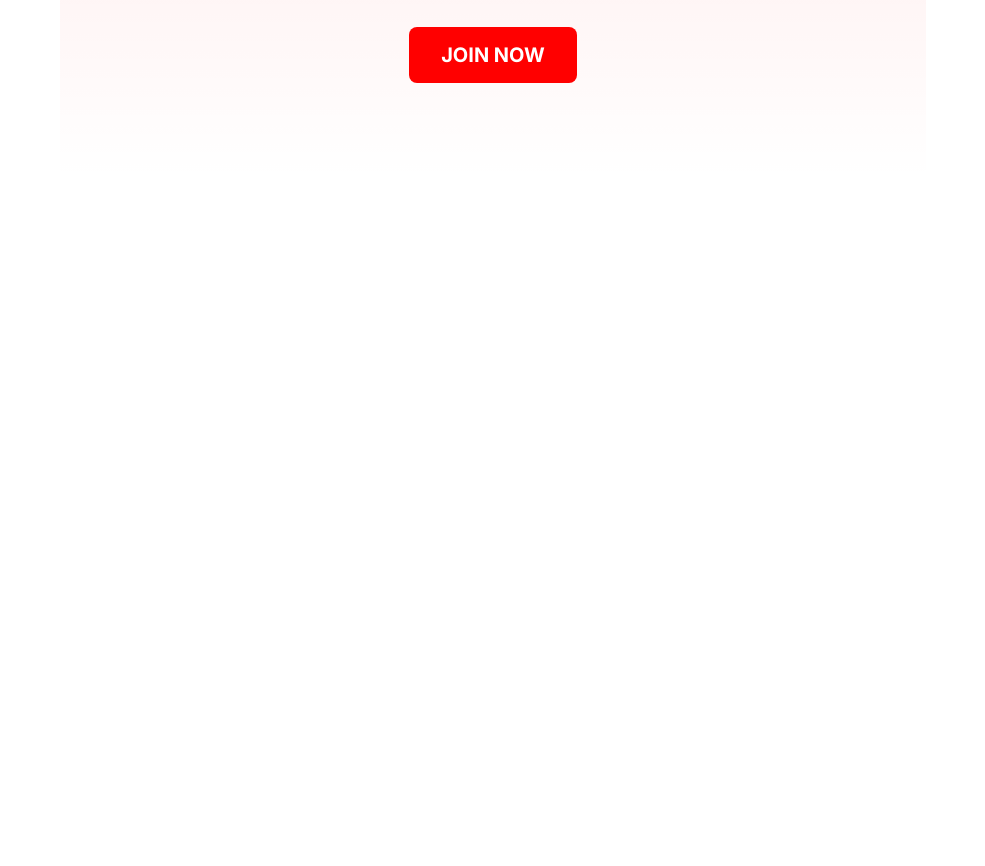
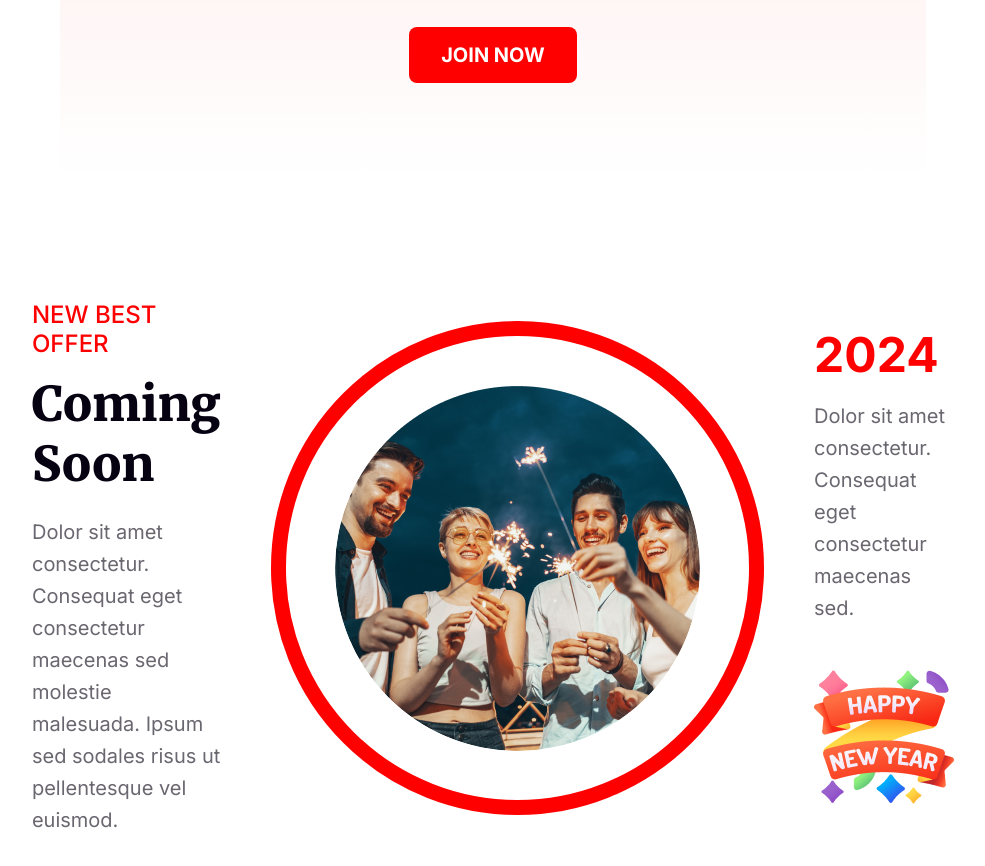
Before and after one commit to minhajhasan-dev/B9A1-New-Year-New-Mission, a plain HTML site: page index.html in a window 1280 px wide. Shown: the part 2722-3588 px from the top of the page, without its empty margins (147-1132 px from the left). Before the commit the page ends 3022 px from the top, so only its background shows below. Drawn offline with Linux system fonts and the light colour scheme.

Commit message:
new best offer section added

```diff
--- a/index.html
+++ b/index.html
@@ -58,7 +58,21 @@
             </div>
         </div>
         <!-- new best offer section  -->
-        <div class="new-best-offer-container"></div>
+        <div class="new-best-offer-container">
+            <div class="new-best-offer-details">
+                <h3>NEW BEST OFFER</h3>
+                <h1>Coming Soon</h1>
+                <p>Dolor sit amet consectetur. Consequat  eget consectetur maecenas sed molestie  malesuada.
+                    Ipsum sed
+                    sodales risus ut  pellentesque vel euismod. </p>
+            </div>
+            <img src="./resources/Ellipse 1.png" alt="" class="new-offer-img">
+            <div class="more-new-offer-details">
+                <h1>2024</h1>
+                <p>Dolor sit amet consectetur. Consequat eget consectetur maecenas sed.</p>
+                <img src="./resources/Group 96.png" alt="">
+            </div>
+        </div>
     </main>
 </body>
 
--- a/style.css
+++ b/style.css
@@ -153,3 +153,60 @@ main {
   font-weight: 700;
   border: none;
 }
+
+/* new best offer section styles  */
+.new-best-offer-container {
+  display: flex;
+  justify-content: center;
+  align-items: center;
+  gap: 50px;
+  width: 82%;
+  margin: 0 auto;
+  margin-bottom: 120px;
+}
+.new-best-offer-details {
+}
+.new-best-offer-details h3 {
+  color: #f00;
+  font-family: Inter;
+  font-size: 24px;
+  font-weight: 500;
+  margin-bottom: 16px;
+}
+.new-best-offer-details h1 {
+  color: #070211;
+  font-family: Merriweather;
+  font-size: 48px;
+  font-weight: 900;
+  margin-bottom: 22px;
+}
+.new-best-offer-details p {
+  color: rgba(7, 2, 17, 0.6);
+  font-family: Inter;
+  font-size: 20px;
+
+  font-weight: 400;
+  line-height: 32px;
+}
+.new-offer-img {
+  border-radius: 50%;
+  border: 15px solid #f00;
+  padding: 49.08px;
+}
+.more-new-offer-details {
+}
+.more-new-offer-details h1 {
+  color: #f00;
+  font-family: Inter;
+  font-size: 48px;
+  font-weight: 700;
+  margin-bottom: 16px;
+}
+.more-new-offer-details p {
+  color: rgba(7, 2, 17, 0.6);
+  font-family: Inter;
+  font-size: 20px;
+  font-weight: 400;
+  line-height: 32px;
+  margin-bottom: 43px;
+}
```
